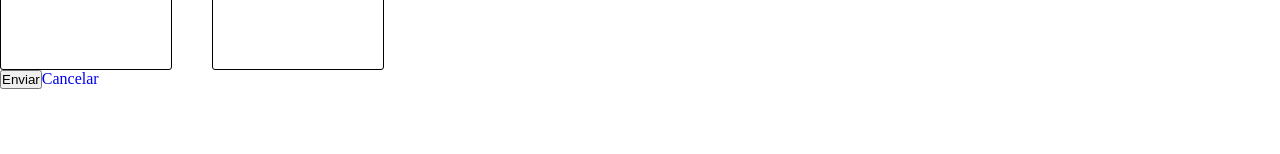
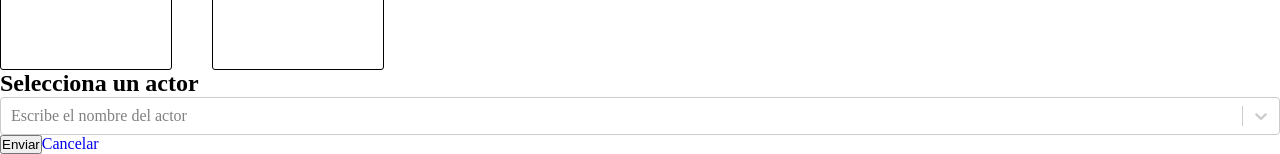
Before and after one commit to VNCKey/moviesite, a React (Vite) app: page /movies/edit/1 in a window 1280 px wide. Shown: the part 855-1009 px from the top of the page. Before the commit the page ends 944 px from the top, so only its background shows below. Built offline with nearby package versions, Linux system fonts and the light colour scheme.

Commit message:
ESTE AVANZE ES DEL ESPECIAL BORRAR

```diff
--- a/package.json
+++ b/package.json
@@ -18,6 +18,7 @@
     "react-hook-form": "7.56.1",
     "react-leaflet": "5.0.0",
     "react-router": "7.5.2",
+    "react-select": "^5.10.1",
     "yup": "1.6.1"
   },
   "devDependencies": {
--- a/src/features/movie/components/style/FilterForm.css
+++ b/src/features/movie/components/style/FilterForm.css
@@ -0,0 +1,3 @@
+.div{
+    color: aliceblue;
+}
--- /dev/null
+++ b/src/features/movie/components/ui/ActorsTypeahead.tsx
@@ -0,0 +1,93 @@
+import Select from 'react-select';
+import type { SingleValueProps, OptionProps } from 'react-select';
+
+
+
+import type MovieActorModel from "../../models/MovieActor.model";
+
+type ActorOption = MovieActorModel & {
+  value: number;
+  label: string;
+};
+
+const ActorsSelect = (props: TypeActorsProps) => {
+  const actors: MovieActorModel[] = [
+    {
+      id: 1,
+      name: 'Max Verstappen',
+      character: 'Piloto en F1 Movie',
+      foto: 'https://upload.wikimedia.org/wikipedia/commons/thumb/5/52/2024-08-25_Motorsport%2C_Formel_1%2C_Gro%C3%9Fer_Preis_der_Niederlande_2024_STP_3973_by_Stepro_%28medium_crop%29.jpg/500px-2024-08-25_Motorsport%2C_Formel_1%2C_Gro%C3%9Fer_Preis_der_Niederlande_2024_STP_3973_by_Stepro_%28medium_crop%29.jpg'
+    },
+    {
+      id: 2,
+      name: 'Oscar Piastri',
+      character: 'Piloto en F1 Movie',
+      foto: 'https://upload.wikimedia.org/wikipedia/commons/thumb/6/64/Oscar_Piastri.png/500px-Oscar_Piastri.png'
+    },
+    {
+      id: 3,
+      name: 'Brad Pitt',
+      character: 'Actor Principal',
+      foto: 'https://upload.wikimedia.org/wikipedia/commons/thumb/9/90/Brad_Pitt-69858.jpg/330px-Brad_Pitt-69858.jpg'
+    }
+  ];
+
+  const options: ActorOption[] = actors.map(actor => ({
+    ...actor,
+    value: actor.id,
+    label: actor.name
+  }));
+
+  // Componente para mostrar un solo valor seleccionado
+  const customSingleValue = (props: SingleValueProps<ActorOption, false>) => {
+    const { data } = props;
+    return (
+      <div style={{ display: 'flex', alignItems: 'center' }}>
+        <img src={data.foto} alt="" style={{ width: 40, height: 40, marginRight: 10 }} />
+        <div>{data.label}</div>
+      </div>
+    );
+  };
+
+  // Componente para renderizar cada opción en el menú
+  const customOption = (props: OptionProps<ActorOption, false>) => {
+    const { data, innerRef, innerProps } = props;
+    return (
+      <div ref={innerRef} {...innerProps} style={{ display: 'flex', alignItems: 'center', padding: 5 }}>
+        <img src={data.foto} alt="" style={{ width: 40, height: 40, marginRight: 10 }} />
+        <div>
+          <strong>{data.label}</strong>
+          <div style={{ fontSize: 12 }}>{data.character}</div>
+        </div>
+      </div>
+    );
+  };
+
+  // onChange requerido
+  const handleChange = (selected: ActorOption | null) => {
+    console.log("Actor seleccionado:", selected);
+  };
+
+  return (
+    <div>
+      <h2>Selecciona un actor</h2>
+      <Select<ActorOption, false>
+        options={options}
+        placeholder="Escribe el nombre del actor"
+        components={{
+          SingleValue: customSingleValue,
+          Option: customOption
+        }}
+        isClearable
+        onChange={handleChange}
+      />
+    </div>
+  );
+};
+
+export default ActorsSelect;
+
+interface TypeActorsProps{
+    actors: MovieActorModel[];
+    onAdd(actors: MovieActorModel[]): void
+}
--- a/src/features/movie/components/ui/FormMovie.tsx
+++ b/src/features/movie/components/ui/FormMovie.tsx
@@ -11,6 +11,7 @@ import type Gender from "@/features/gender/models/Gender.model";
 import type MultiSelectorModel from "@/components/model/MultiSelector.model";
 import { useState } from "react";
 import type CineModel from "@/features/cines/models/Cine.model";
+import ActorsSelect from "./ActorsTypeahead";
 
 const FormMovie = (props:FormMovieProps) => {
 
@@ -85,6 +86,10 @@ const FormMovie = (props:FormMovieProps) => {
                 </div>
 
                 <div>
+                    <ActorsSelect></ActorsSelect>
+                </div>
+
+                <div>
                     <Button type="submit" disable={!isValid || isSubmitting}>{isSubmitting ? 'Enviando...':'Enviar'}</Button>
                     <NavLink to={"/"}>Cancelar</NavLink>
                 </div>
--- a/src/features/movie/models/CreateMovie.model.ts
+++ b/src/features/movie/models/CreateMovie.model.ts
@@ -1,3 +1,5 @@
+import type MovieActorModel from "./MovieActor.model";
+
 export default interface CreateMovie{
     title: string;
     dateRelease: string;
@@ -5,4 +7,5 @@ export default interface CreateMovie{
     poster?:File | string;
     gendersId?: number[];
     cinesIds?:number[];
+    actors?:MovieActorModel[]
 }
```
Also changed, not shown: src/features/movie/models/MovieActor.model.ts (added, +7 -0 lines), 1 other file (tests, documents, lock files or other folders).
